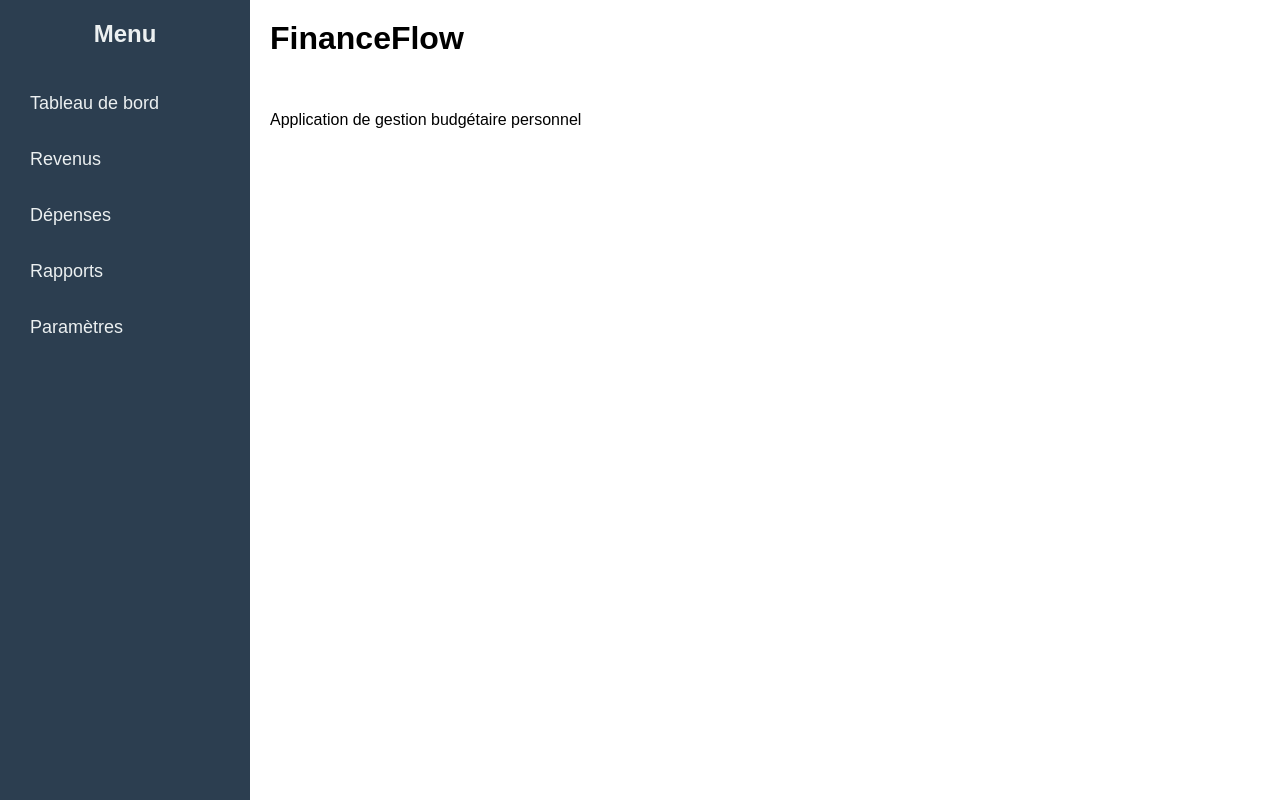
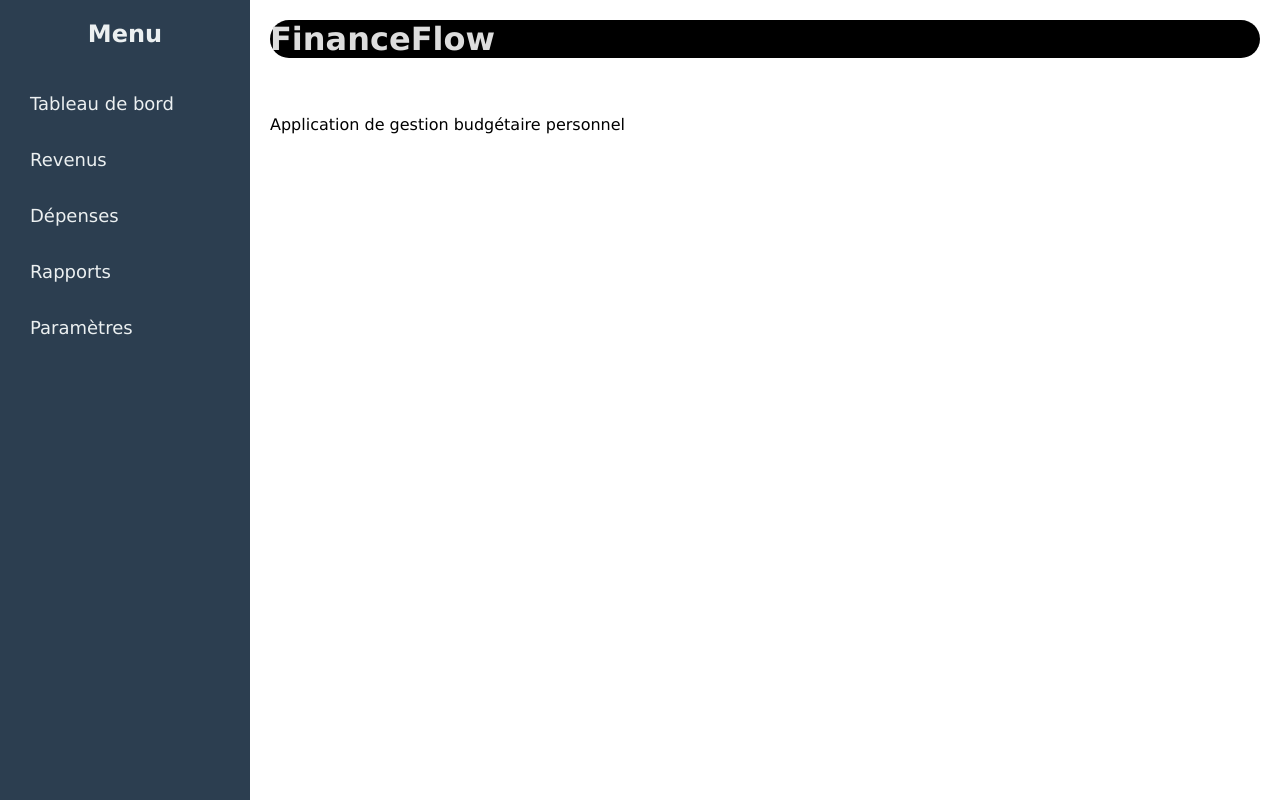
Before and after one commit to maelgruandWebDev/financeFlow, a plain HTML site: page index.html in a window 1280 px wide. Drawn offline with Linux system fonts and the light colour scheme.

Commit message:
adding style to header

```diff
--- a/style.css
+++ b/style.css
@@ -2,6 +2,7 @@
     margin: 0;
     padding: 0;
     box-sizing: border-box;
+    font-family: Verdana, Geneva, Tahoma, sans-serif;
 }
 
 body {
@@ -53,3 +54,11 @@
     flex-grow: 1;
     padding: 20px;
 }
+header{
+    background: #000;
+    border: solid 0px;
+    border-radius: 350px;
+}
+header h1{
+    color: #ddd;
+}
```
